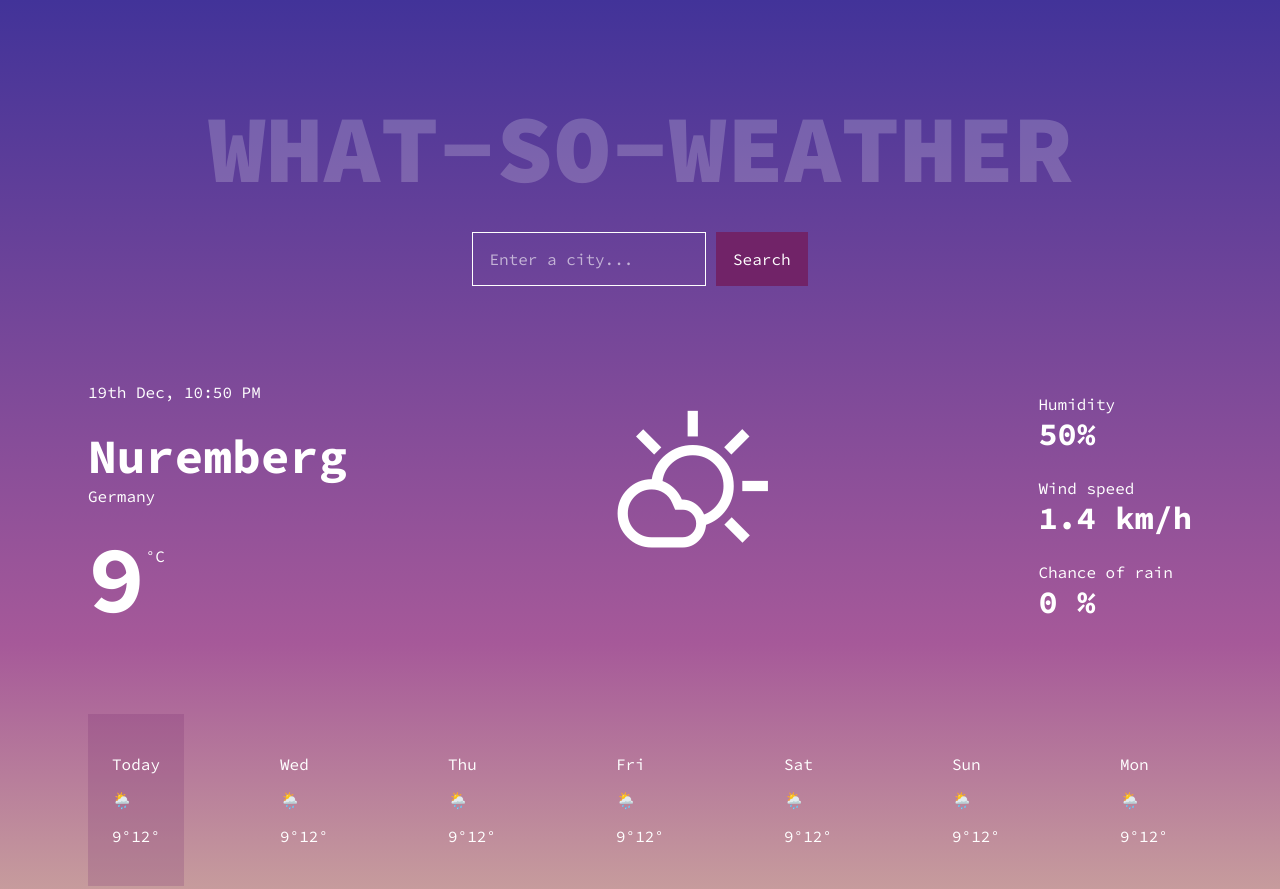
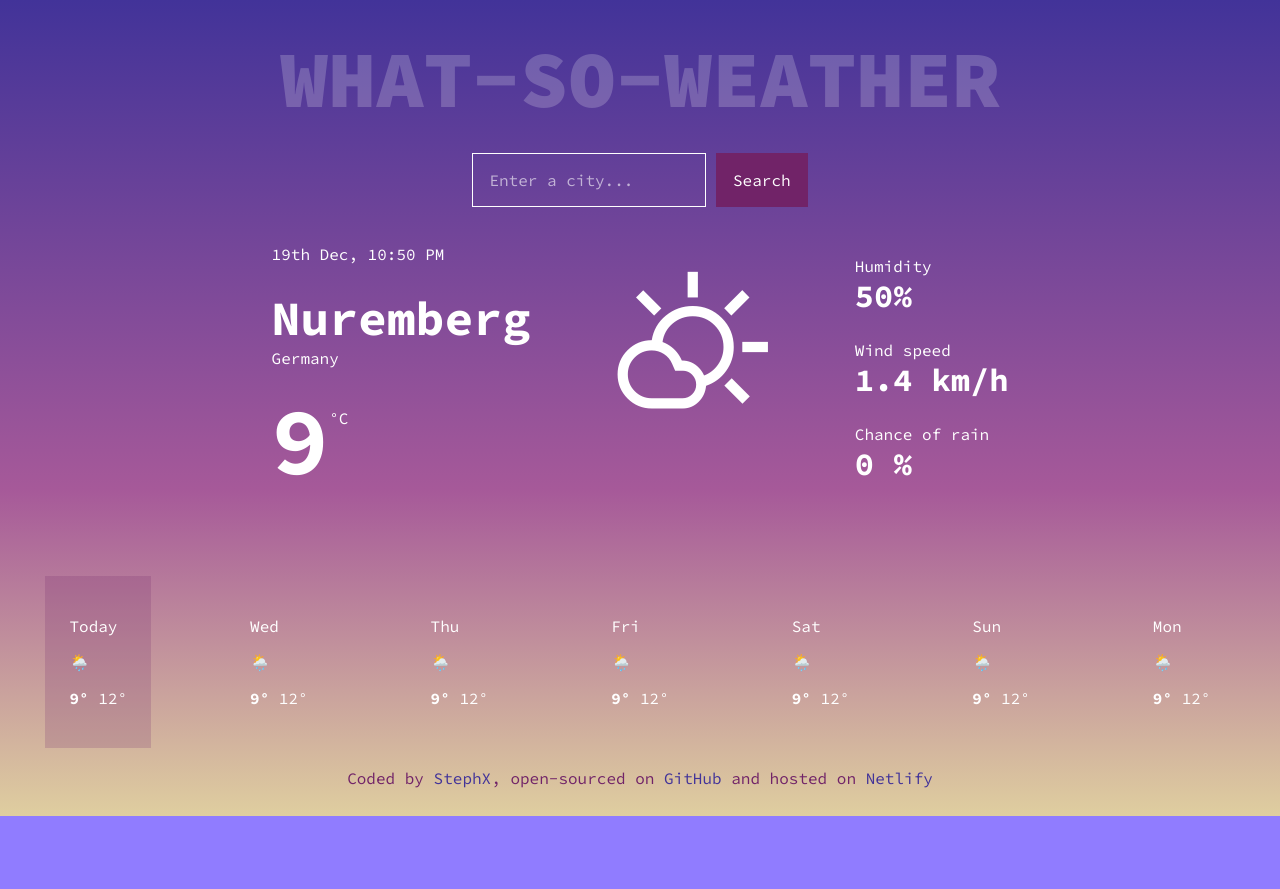
Before and after one commit to stephxho/what-so-weather, a plain HTML site: page index.html in a window 1280 px wide. Shown: the top 889 px of the page. After the commit the page ends 816 px from the top, so only its background shows below. Drawn offline with nearby package versions, Linux system fonts and the light colour scheme.

Commit message:
Updated layout, added bold class to forecast cards

```diff
--- a/index.html
+++ b/index.html
@@ -17,6 +17,7 @@
     />
   </head>
   <body>
+    <div class="content">
     <header>
       <p class="logo">WHAT-SO-WEATHER</p>
       <form>
@@ -64,37 +65,37 @@
         <div class="forecast-card-today">
           <p>Today</p>
           <p>🌦️</p>
-          <p><span>9°</span>12°</p>
+          <p><span class="bold">9° </span>12°</p>
         </div>
         <div class="forecast-card">
           <p>Wed</p>
           <p>🌦️</p>
-          <p><span>9°</span>12°</p>
+          <p><span class="bold">9° </span>12°</p>
         </div>
         <div class="forecast-card">
           <p>Thu</p>
           <p>🌦️</p>
-          <p><span>9°</span>12°</p>
+          <p><span class="bold">9° </span>12°</p>
         </div>
         <div class="forecast-card">
           <p>Fri</p>
           <p>🌦️</p>
-          <p><span>9°</span>12°</p>
+          <p><span class="bold">9° </span>12°</p>
         </div>
         <div class="forecast-card">
           <p>Sat</p>
           <p>🌦️</p>
-          <p><span>9°</span>12°</p>
+          <p><span class="bold">9° </span>12°</p>
         </div>
         <div class="forecast-card">
           <p>Sun</p>
           <p>🌦️</p>
-          <p><span>9°</span>12°</p>
+          <p><span class="bold">9° </span>12°</p>
         </div>
         <div class="forecast-card">
           <p>Mon</p>
           <p>🌦️</p>
-          <p><span>9°</span>12°</p>
+          <p><span class="bold">9° </span>12°</p>
         </div>
       </section>
     </main>
@@ -109,5 +110,6 @@
       and hosted on
       <a href="https://what-so-weather.netlify.app" target="_blank">Netlify</a>
     </footer>
+    </div>
   </body>
 </html>
--- a/src/index.css
+++ b/src/index.css
@@ -6,12 +6,7 @@ body {
     rgb(166, 89, 153) 60%,
     hsl(44, 50%, 75%) 100%
   );
-  display: flex;
-  flex-direction: column;
-  justify-content: center;
-  align-items: center;
-  gap: 80px;
-  padding: 80px 80px;
+
   font-family: "Source Code Pro", monospace;
   color: white;
 }
@@ -74,13 +69,25 @@ input:focus {
   outline: none;
 }
 
+.content {
+  display: flex;
+  height: 100vh;
+  flex-direction: column;
+  justify-content: space-evenly;
+  align-items: center;
+}
+
+.bold {
+  font-weight: 700;
+}
+
 .current-emoji {
   font-size: 164px;
   margin: 0px;
 }
 
 .logo {
-  font-size: 96px;
+  font-size: 80px;
   font-weight: 900;
   opacity: 20%;
   margin: 0px 0px 24px 0px;
@@ -92,7 +99,15 @@ input:focus {
   display: flex;
   align-items: center;
   width: 100%;
-  justify-content: space-between;
+}
+
+.current {
+  justify-content: center;
+  gap: 80px;
+}
+
+.forecast {
+  justify-content: space-around;
 }
 
 .current-temperature,
```
